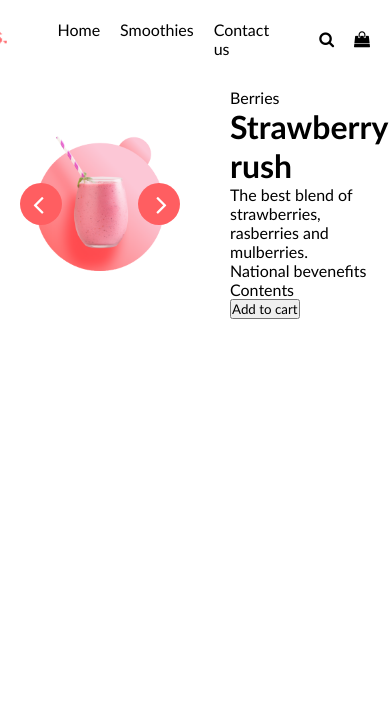
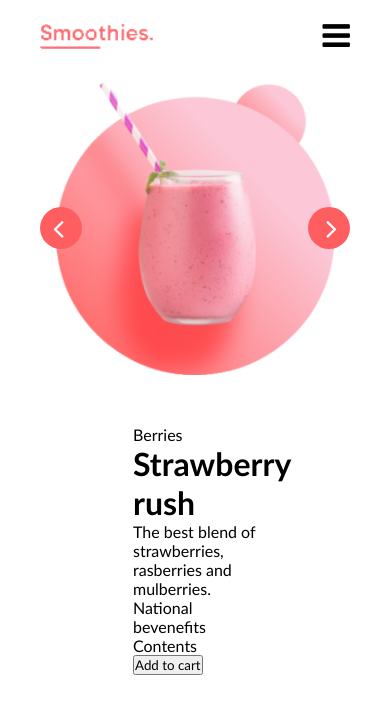
Before and after one commit to zazeli/6-berries_project, a website: page index.html in a window 390 px wide. Drawn offline with Linux system fonts and the light colour scheme.

Commit message:
Responsive image

```diff
--- a/css/main.css
+++ b/css/main.css
@@ -22,6 +22,14 @@ body {
   align-items: center;
   gap: 50px;
   width: 100%;
+  padding: 0 20px;
+}
+
+main.container {
+    flex-direction: column;
+    justify-content: flex-start;
+    align-items: center;
+    min-height: calc(100% - 80px);
 }
 
 .logo {
@@ -30,7 +38,7 @@ body {
 }
 
 .menu {
-  display: flex;
+  display: none;
   gap: 20px;
 }
 
@@ -44,28 +52,21 @@ body {
   text-decoration: none;
 }
 
-.icons {
-  display: flex;
-  gap: 20px;
-}
-
-.icons > a {
-  color: #000;
-  text-decoration: none;
-}
-
-.icons > a:hover {
-  color: var(--primary-color);
-  text-decoration: none;
+.hamburger {
+    font-size: 2em;
 }
 
 .gallery {
-  width: 60%;
   padding: 0 1em;
   position: relative;
 }
 
-.gallery > img {
+.gallery > picture {
+  width: 100%;
+}
+
+
+.gallery > picture > img {
   width: 100%;
 }
 
@@ -99,23 +100,38 @@ body {
   width: 40%;
 }
 
-.text > .leftcolumn {
+.text > .column > .leftcolumn {
   margin-left: 0;
 }
 
-.text > .rightcolumn {
+.text > .column > .rightcolumn {
   margin-right: 0;
 }
 
 @media (min-width: 480px) {
   .container {
-    width: 360px;
+    width: 440px;
   }
 }
 
 @media (min-width: 780px) {
   .container {
     width: 660px;
+  }
+  .menu {
+      display: flex;
+  }
+  .hamburger {
+      display: none;
+  }
+  main.container {
+      flex-direction: row;
+  }
+  .gallery {
+      width: 60%;
+  }
+  .text {
+      width: 40%;
   }
 }
 
--- a/index.html
+++ b/index.html
@@ -24,14 +24,19 @@
             <a href="">Smoothies</a>
             <a href="">Contact us</a>
         </nav>
-        <nav class="icons">
+        <nav class="menu">
             <a href="#" class="fa fa-search"></a>
             <a href="#" class="fa fa-shopping-bag"></a>
         </nav>
+        <i class="fa fa-bars hamburger"></i>
     </header>
     <main class="container">
         <div class="gallery">
-            <img src="./img/mainimage.png" alt="mainimage">
+            <picture>
+                <source media="(max-width: 799px)" srcset="./img/mainimage-mobile.png">
+                <source media="(min-width: 800px)" srcset="./img/mainimage.png">
+                <img src="./img/mainimage.png" alt="mainimage">
+            </picture>
             <i class="fa fa-angle-left"></i>
             <i class="fa fa-angle-right"></i>
         </div>
```
Also changed, not shown: img/mainimage-mobile.png (added).
